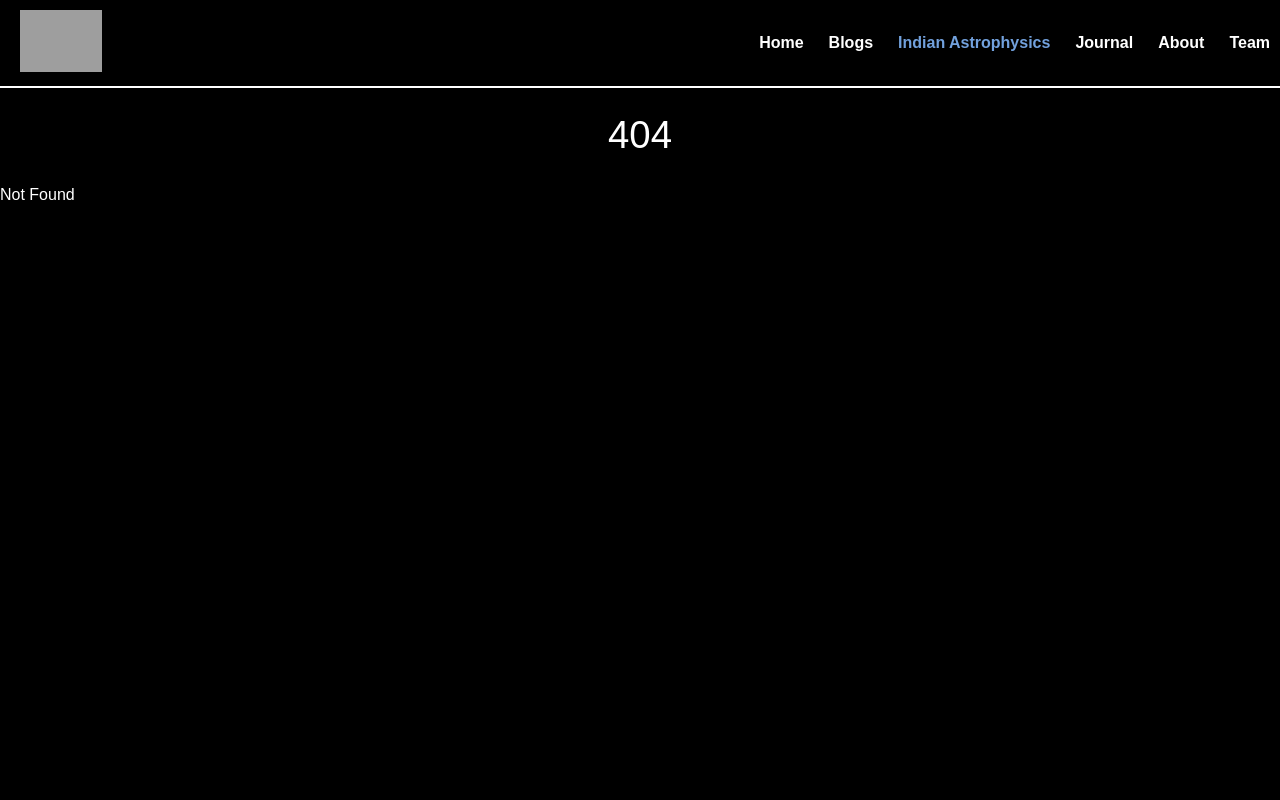
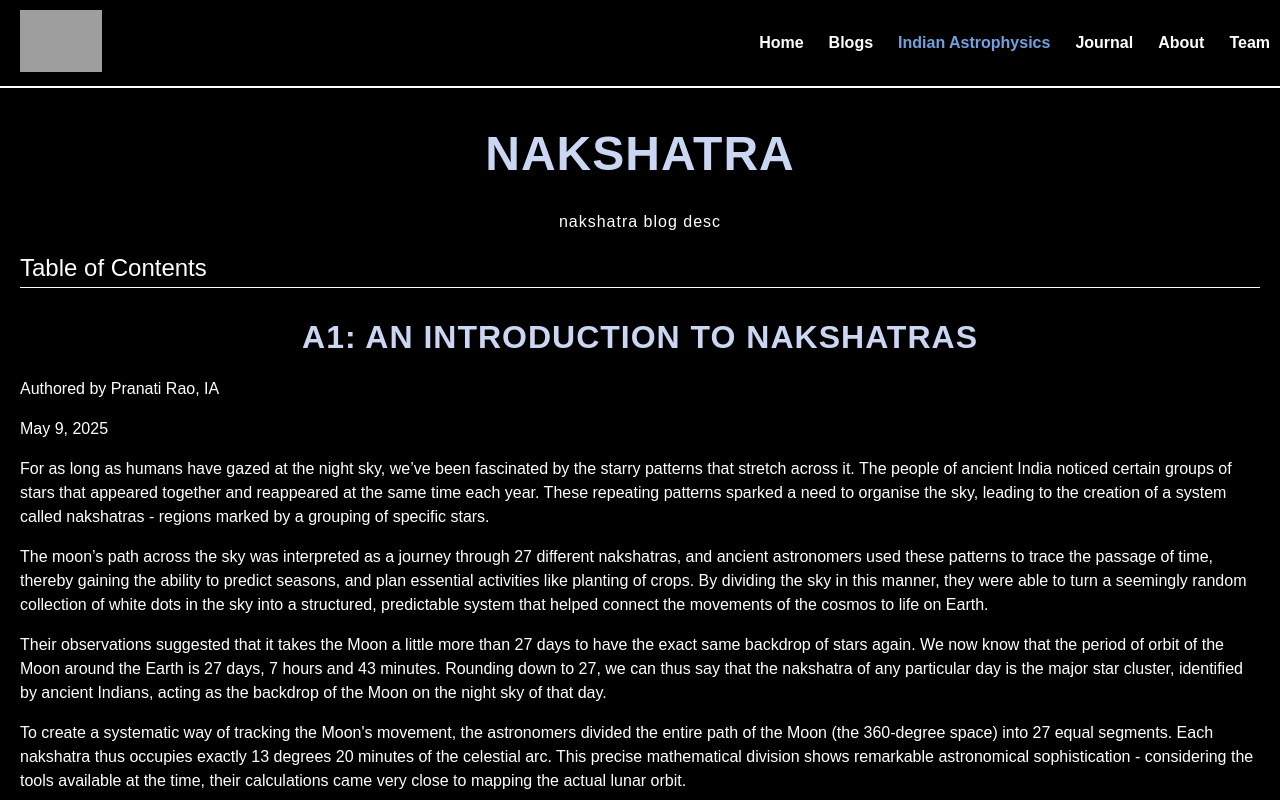
Before and after one commit to Team-Dhruva/researchdivision, a SvelteKit app: page /indian-astrophysics/nakshatra in a window 1280 px wide. Before the commit this address had no page. Shown: the top 800 px of the page. Built offline with nearby package versions, Linux system fonts and the light colour scheme; grey boxes are pictures that could not be loaded.

Commit message:
added blogs

```diff
--- a/src/routes/indian-astrophysics/indian-astrophysics.svelte
+++ b/src/routes/indian-astrophysics/indian-astrophysics.svelte
@@ -6,7 +6,7 @@
     import dhruvalogo from "./img/defaultimg.webp"
 
     const blogs = [
-        { title: "Indian Calendar", url: "/indian-astrophysics/indian-calendar", thumb: calendar_image, desc:"lorem ipsum", author:"chuck norris"},
+        { title: "Nakshatra", url: "/indian-astrophysics/nakshatra", thumb: calendar_image, desc:"lorem ipsum", author:"chuck norris"},
         { title: "Stellarium Research", url: "/indian-astrophysics/stellarium-research", thumb: stellarium_image,desc:"lorem ipsum", author:"chuck norris"},
         { title: "Ancient Observatories", url: "/indian-astrophysics/ancient-observatories", thumb: dhruvalogo, desc:"lorem ipsum", author:"chuck norris"},
         { title: "Modern Indian Astronomy", url: "/indian-astrophysics/modern-astronomy", thumb: dhruvalogo, desc:"lorem ipsum", author:"chuck norris"}
@@ -36,7 +36,7 @@
     </div>
     <h1 class="Head">INDIAN ASTROPHYSICS</h1>
 
-    <p class="text">
+    <p class="Desc">
         Discover the universe through India’s timeless astronomical wisdom. For centuries, Indian scholars observed the skies, mapping planetary movements and decoding celestial patterns.Here, we delve into that heritage; offering a unique perspective on humanity’s ongoing quest to understand the stars.
     </p>
     <h1 class="Head">Here are some of our interesting reads!</h1>
@@ -93,7 +93,7 @@
         margin: 10px 0; /* Add spacing between sections */
     }
 
-    .text, .vision-text {
+    .Desc, .vision-text {
         padding: 5px; /* Adjust padding for smaller screens */
         justify-content: center;
         max-width: 80%;
--- /dev/null
+++ b/src/routes/indian-astrophysics/nakshatra/+page.svelte
@@ -0,0 +1,93 @@
+<script>
+    import { marked } from 'marked';
+
+    import Ch1_import from "../../../../static/iaposts/chapter1.md?raw"
+    const Chapter1 = marked(Ch1_import);
+
+    import Ch2_import from "../../../../static/iaposts/chapter2.md?raw"
+    const Chapter2 = marked(Ch2_import);
+</script>
+
+<div class="Main">
+    <h1 class="Head">NAKSHATRA</h1>
+
+    <p class="Desc">nakshatra blog desc</p>
+    <div class="TableOfContents">
+        Table of Contents
+        <div class="TableOfContents-separator"></div>
+    </div>
+    <div>
+        <h2 class="ChapterTitle">A1: AN INTRODUCTION TO NAKSHATRAS</h2>
+        <p>Authored by Pranati Rao, IA</p>
+        <div class="BlogContent">
+            {@html Chapter1}
+        </div>
+    </div>
+    <div>
+        <h2 class="ChapterTitle">A2: THE ASTRONOMICAL RELEVANCE OF NAKSHATRAS</h2>
+        <p>Authored by Nithyashree S, IA</p>
+        <div class="blog-content">
+            {@html Chapter2}
+        </div>
+    </div>
+</div>
+
+<style>
+    :root {
+        --heading-color: #cad6f2;
+        --clickable-color: #32567e;
+        --alt-black: #000326;
+        --chapter-background: #2e2e2e;
+    }
+
+    .Main {
+        display: flex;
+        flex-direction: column;
+        align-items: center; /* Center content horizontally */
+        padding: 20px;
+    }
+
+    .Head, .vision {
+        color: var(--heading-color);
+        font-size: 3em;
+        font-weight: bold;
+        letter-spacing: 1px;
+        line-height: 1.5;
+        margin: 10px 0;
+        text-align: center; /* Ensure text inside is also centered */
+        width: 100%; /* Take full width to be centered in flex container */
+    }
+
+    .Desc {
+        text-align: center;
+        max-width: 80%;
+        font-size: 1em; /* Use normal text size */
+        color: white;
+        letter-spacing: 1px;
+        line-height: 1.5;
+        margin: 10px 0; /* Add spacing */
+    }
+
+    .TableOfContents {
+        text-align: left; /* Left align the text */
+        font-size: 1.5em;
+        color: white; /* Assuming you want TOC text white */
+        margin: 10px 0;
+        padding-bottom: 5px; /* Add some space above the separator */
+        border-bottom: 1px solid white; /* Horizontal line separator */
+        width: 100%; /* Make the separator span the width */
+    }
+
+
+
+    .ChapterTitle {
+        color: var(--heading-color);
+        font-size: 2em;
+        font-weight: bold;
+        letter-spacing: 1px;
+        line-height: 1.5;
+        text-align: center;
+        width: 100%; /* Take full width to be centered in flex container */
+        margin: 15px 0; /* Add more spacing for chapter titles */
+    }
+</style>
--- /dev/null
+++ b/static/iaposts/chapter1.md
@@ -0,0 +1,26 @@
+May 9, 2025
+
+For as long as humans have gazed at the night sky, we’ve been fascinated by the starry patterns that stretch across it. The people of ancient India noticed certain groups of stars that appeared together and reappeared at the same time each year. These repeating patterns sparked a need to organise the sky, leading to the creation of a system called nakshatras - regions marked by a grouping of specific stars.
+
+The moon’s path across the sky was interpreted as a journey through 27 different nakshatras, and ancient astronomers used these patterns to trace the passage of time, thereby gaining the ability to predict seasons, and plan essential activities like planting of crops. By dividing the sky in this manner, they were able to turn a seemingly random collection of white dots in the sky into a structured, predictable system that helped connect the movements of the cosmos to life on Earth.
+
+Their observations suggested that it takes the Moon a little more than 27 days to have the exact same backdrop of stars again. We now know that the period of orbit of the Moon around the Earth is 27 days, 7 hours and 43 minutes. Rounding down to 27, we can thus say that the nakshatra of any particular day is the major star cluster, identified by ancient Indians, acting as the backdrop of the Moon on the night sky of that day.
+
+To create a systematic way of tracking the Moon's movement, the astronomers divided the entire path of the Moon (the 360-degree space) into 27 equal segments. Each nakshatra thus occupies exactly 13 degrees 20 minutes of the celestial arc. This precise mathematical division shows remarkable astronomical sophistication - considering the tools available at the time, their calculations came very close to mapping the actual lunar orbit.
+
+Interestingly, ancient astronomers grouped these stars based on thoughtful criteria like brightness, visibility, and their position along the Moon’s path in the sky. While some nakshatras align with well-known constellations, where stars form distinctive arrangements (like Orion), others don’t form such perfect shapes. Each Nakshatra holds its own unique significance, contributing a distinct influence within the cosmic order. Together, they form a celestial framework that has guided traditions, beliefs, and observations for millennia.
+
+The 27 nakshatras are -
+
+| _1\. Ashvini_ | _10\. Magha_ | _19\. Mula_ |
+| --- | --- | --- |
+| _2\. Bharani_ | _11\. Purva Phalguni_ | _20\. Purva Ashada_ |
+| _3\. Krittika_ | _12\. Uttara Phalguni_ | _21\. Uttara Ashada_ |
+| _4\. Rohini_ | _13\. Hasta_ | _22\. Shravana_ |
+| _5\. Mrigashira_ | _14\. Chitra_ | _23\. Dhanishta_ |
+| _6\. Ardra_ | _15\. Swati_ | _24\. Shatabhisha_ |
+| _7\. Punarvasu_ | _16\. Vishakha_ | _25\. Purva Bhadrapada_ |
+| _8\. Pushya_ | _17\. Anuradha_ | _26\. Uttara Bhadrapada_ |
+| _9\. Ashlesha_ | _18\. Jyeshta_ | _27\. Revati_ |
+
+**(Edited by Deepthi Prasad, IA Lead)**
--- /dev/null
+++ b/static/iaposts/chapter2.md
@@ -0,0 +1,19 @@
+May 9, 2025
+
+What did people use to check the time and day back when electronic addons (gadgets) weren't the norm? How did they keep track of important days? Or how far away was the next storm? We go back in time to the analog watches, mechanical clocks, hour glasses, water clocks, sundials which would have given the approximate time reminding people to go about their day. But the answer surprisingly is looking up into the night sky!!!
+
+The day you were born, the moon would have been in a particular _Nakshatra_ and every year when the sun returns to the same _Nakshatra_ It’s your birthday again!!! This is how ancient Indians determined important dates. Now some might say “_Nakshatra_ what’s that?” Well, it’s only one of the most interesting aspects in Indian Astronomy. The ecliptic (the path followed by the sky throughout the year) is divided into 27 divisions and each division has a prominent star or asterism using which it is identified. This is known as the _Nakshatra_ (As mentioned in article A1: Introduction to Nakshatras)
+
+Ever wondered what it would be like to time travel back to ancient India? So, let’s delve deep into _Nakshatras_ and how they'd help you survive this. The Sidereal /Solar year is the sun starting its Journey from the first _Nakshatra;_ _Aswin_i (Beta /Gamma Arities) and returning back to _Aswini_ travelling through the path of the ecliptic and that's how crop cycles and changing seasons were determined.
+
+Now if we wish to explore and observe the night skies there's nothing better than considering the perspective of the holy _Annadata_ (farmer). So how did they know when to sow and when to reap? Agriculture depending on _Nakshatras_ for the auspicious time for sowing etc is considered superstitious but it’s actually a way of determining the perfect climate by tracking the time of the year. Certain _Nakshatras_ were and are still associated with the onset of rainfall and sowing season. _Punarvasu Nakshatra_ got the highest rainfall and was best suited for sowing followed by _Pushya_, whereas _Swathi_ was linked to cool breezes and _Kritika_ was associated with spring.
+
+To say our ancestors were knowledgeable is an understatement. There exists evidence that the Harappan civilization used _Nakshatras_ for time keeping and for determining directions for town planning. Representative seals were found in the area which provides proof of their profound knowledge of the _Nakshatras_.
+
+The _Saptarshi_ constellation or our modern Ursa Major has been used throughout texts like _Vishnu puran_ and _Mahabharata_ in identifying various eras. _Saptarishi_ spans the _Nakshatras_ for varying amounts of time in the range of hundreds of years. Hence tracking _Saptharishi_ along with the star at the then pole (note that it’s not a pole star because the precession of earth’s axis causes fixed pole stars to change) one can determine the era of the event happening.
+
+Texts like _Mahabharata_ describe the positions of nakshatras, planets, constellations, other heavenly bodies like comets and occurrences like eclipses in a particular nakshatra. While it’s superstitious to believe that these mentions stand solely for the omens they stand for, using astronomical calculations the time period of these occurrences can be significantly narrowed down thereby giving you the time of occurrence of historical events.
+
+It’s remarkable how a handful of tiny lights in the night sky have witnessed Earth's ever-changing story, all while undergoing transformations of their own.
+
+**(Edited by Deepthi Prasad, IA Lead)**
```
